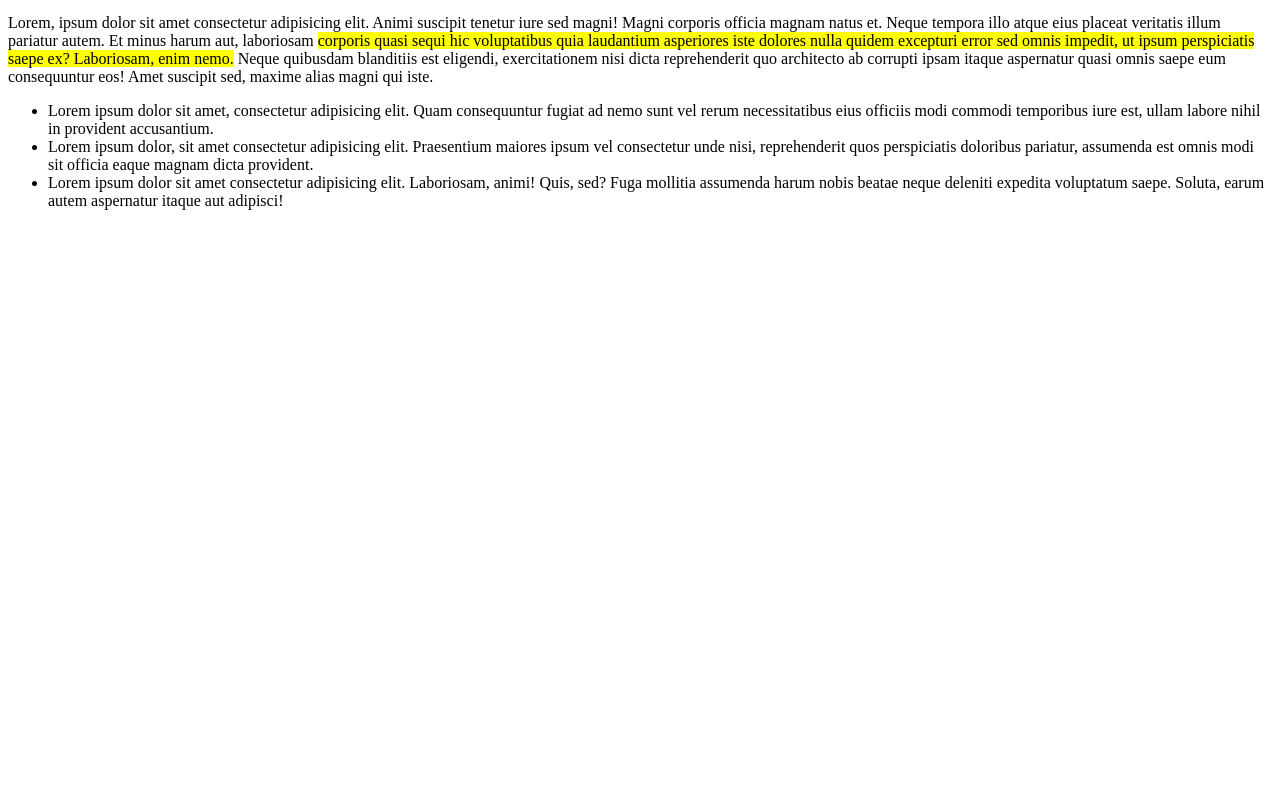
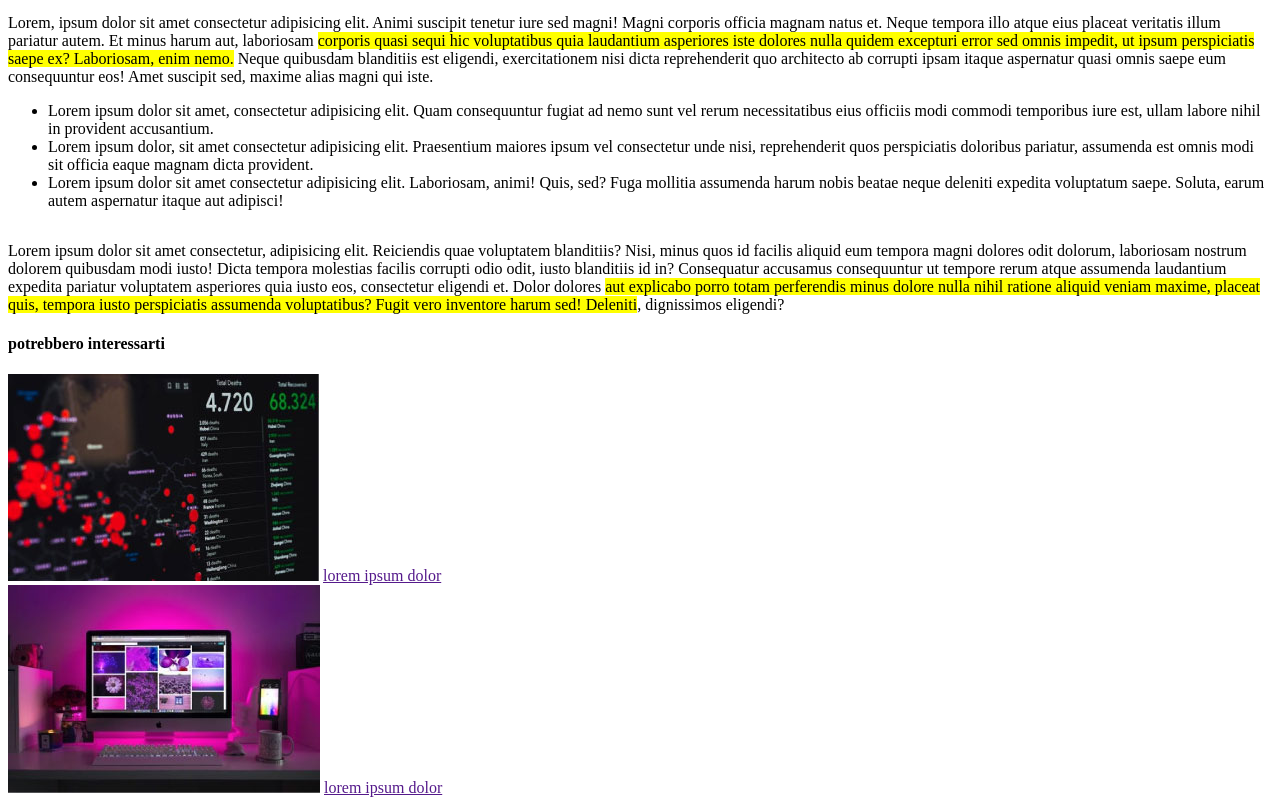
Before and after one commit to AlessioAbbati/html-css-booleaner, a plain HTML site: page index.html in a window 1280 px wide. Shown: the part 853-1658 px from the top of the page. Before the commit the page ends 1079 px from the top, so only its background shows below. Drawn offline with Linux system fonts and the light colour scheme.

Commit message:
section img

```diff
--- a/index.html
+++ b/index.html
@@ -33,6 +33,24 @@
             <li>Lorem ipsum dolor, sit amet consectetur adipisicing elit. Praesentium maiores ipsum vel consectetur unde nisi, reprehenderit quos perspiciatis doloribus pariatur, assumenda est omnis modi sit officia eaque magnam dicta provident.</li>
             <li>Lorem ipsum dolor sit amet consectetur adipisicing elit. Laboriosam, animi! Quis, sed? Fuga mollitia assumenda harum nobis beatae neque deleniti expedita voluptatum saepe. Soluta, earum autem aspernatur itaque aut adipisci!</li>
         </ul>
+        <table></table>
+
+        <p>Lorem ipsum dolor sit amet consectetur, adipisicing elit. Reiciendis quae voluptatem blanditiis? Nisi, minus quos id facilis aliquid eum tempora magni dolores odit dolorum, laboriosam nostrum dolorem quibusdam modi iusto!
+        Dicta tempora molestias facilis corrupti odio odit, iusto blanditiis id in? Consequatur accusamus consequuntur ut tempore rerum atque assumenda laudantium expedita pariatur voluptatem asperiores quia iusto eos, consectetur eligendi et.
+        Dolor dolores <span class="evidenziato">aut explicabo porro totam perferendis minus dolore nulla nihil ratione aliquid veniam maxime, placeat quis, tempora iusto perspiciatis assumenda voluptatibus? Fugit vero inventore harum sed! Deleniti</span>, dignissimos eligendi?</p>
+
+        <section>
+            <h4>potrebbero interessarti</h4>
+            <div class="img1">
+                <img src="../html-css-booleaner/img/graph.jpg" alt="">
+                <a class="link" href="">lorem ipsum dolor</a>
+            </div>
+            <div class="img2">
+                <img src="../html-css-booleaner/img/monitor.jpg" alt="">
+                <a class="link" href="">lorem ipsum dolor</a>
+            </div>
+
+        </section>
 
 
     </main>
```
